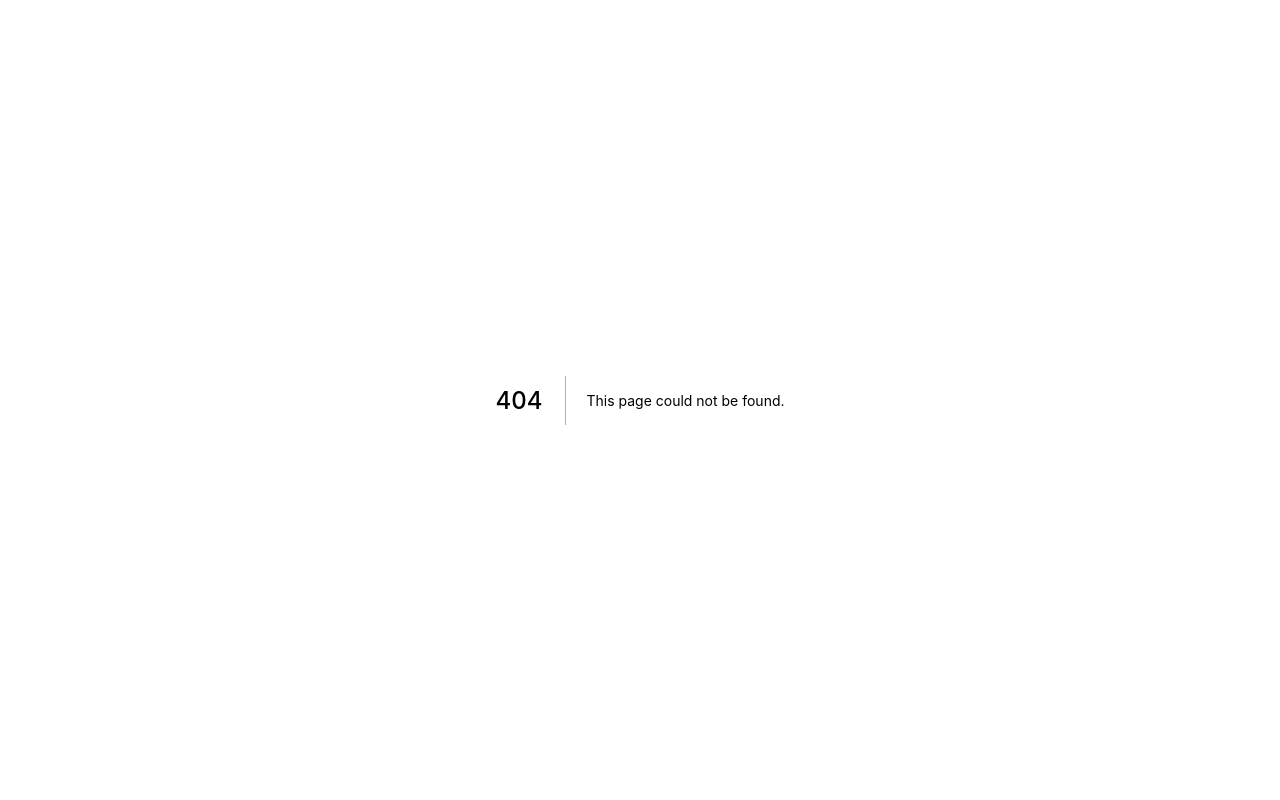
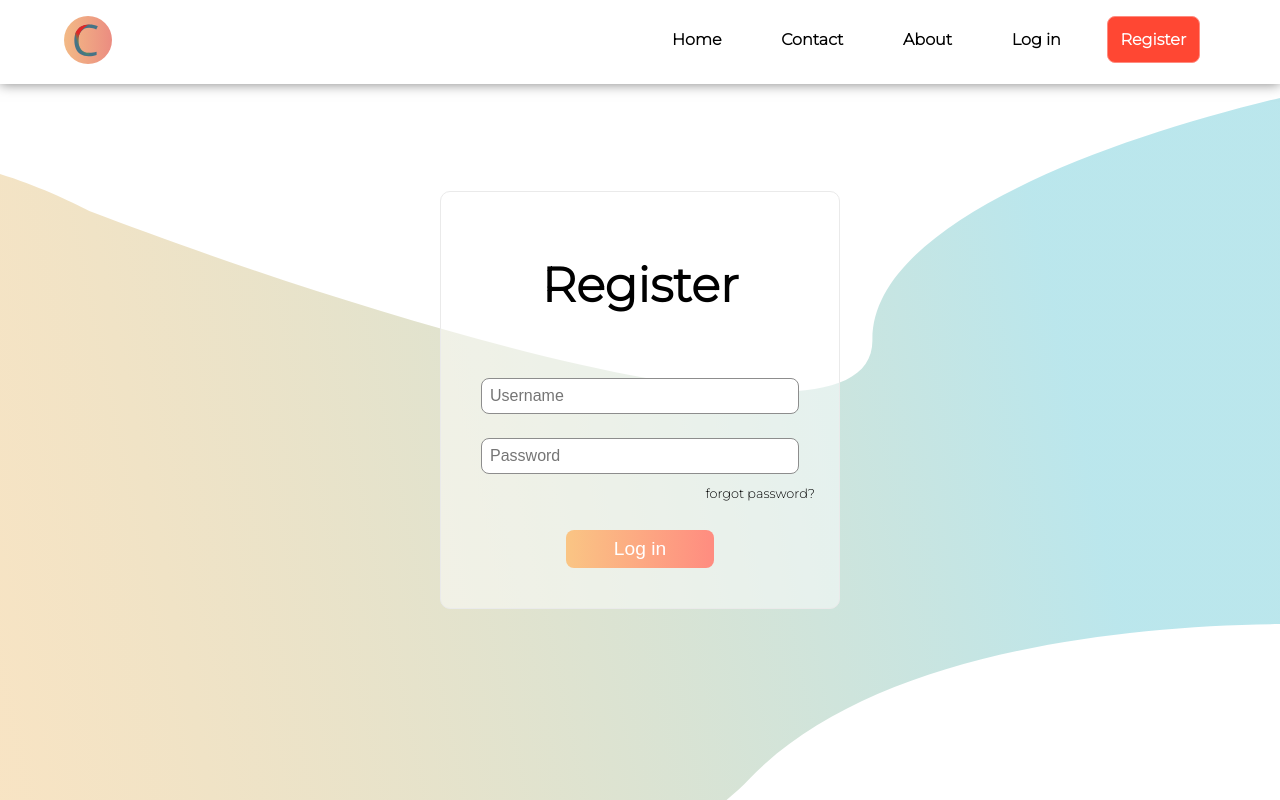
Before and after one commit to jermainejanszen/carta, a Next.js app: page /register in a window 1280 px wide. Before the commit this address had no page. Built offline with nearby package versions, Linux system fonts and the light colour scheme.

Commit message:
adding register branch and working on it a tad

```diff
--- a/pages/login/index.tsx
+++ b/pages/register/index.tsx
@@ -1,19 +1,19 @@
-import SplashNavBar from '../../widgets/SplashNavBar';
-import styles from '../../styles/Login.module.scss';
+import SplashNavBar from "../../widgets/SplashNavBar";
+import styles from "../../styles/Register.module.scss";
 
 interface Props {
 
 }
 
-const Login = (props: Props) => {
-  return (
-    <div className={styles.container}>
+const Register = (props: Props) => {
+    return (
+        <div className={styles.container}>
       <header className={styles.header}>
-          <SplashNavBar />
+        <SplashNavBar />
       </header>
 
       <div className={styles.card}>
-          <h2>Log in</h2>
+          <h2>Register</h2>
 
           <form className={styles.form} action="">
             <input placeholder="Username" type="text" name="Username" id="name"></input>
@@ -25,7 +25,7 @@ const Login = (props: Props) => {
           <button className={styles.button}>Log in</button>
       </div>
     </div>
-  )
+    )
 }
 
-export default Login
+export default Register
--- /dev/null
+++ b/styles/Register.module.scss
@@ -0,0 +1,91 @@
+@import "./colors";
+
+.container{
+    display: flex;
+    flex-direction: column;
+    align-items: center;
+    height: 100vh;
+    justify-content: center;
+    background-image: url('../public/background.svg');
+    background-size: cover;
+    background-repeat: no-repeat;
+    background-position-y: 10vh;
+}
+
+.header {
+    position: absolute;
+    top: 0;
+    width: 100%;
+    justify-self: flex-start;
+}
+
+.card {
+    display: flex;
+    flex-direction: column;
+    margin: 1rem;
+    padding: 1.5rem;
+    text-align: middle;
+    color: inherit;
+    text-decoration: none;
+    border: 1px solid #eaeaea;
+    border-radius: 10px;
+    transition: color 0.15s ease, border-color 0.15s ease;
+    min-width: 400px;
+    align-items: center;
+    background-color: rgba($color: #ffffff, $alpha: .5);
+
+    h2 {
+        color: linear-gradient(to right, $orange500, $red500);
+        font-size: 3rem;
+    }
+}
+
+.button {
+    padding: 0.5rem 3rem;
+    margin: 1rem 0;
+    color: white;
+    background-color: $red500;
+    border: none;
+    border-radius: 8px;
+    font-size: 1.2rem;
+    background-image: linear-gradient(to right, $orange500, $red500);
+}
+
+.button:hover {
+    cursor: pointer;
+}
+
+.form{
+    display: flex;
+    flex-direction: column;
+    justify-content: space-around;
+    width: 100%;
+    padding: 0 1rem;
+
+    input {
+        border: 1px solid $beta400;
+        border-radius: 8px;
+        font-size: 1rem;
+        padding: .5rem;
+        margin: 1.5rem 0 0 0;
+    }
+
+    input:hover {
+        border-color: $aqua300;
+    }
+
+    input:focus {
+        outline: none;
+        box-shadow: 1px 0px 6px $aqua500;
+    }
+}
+
+.forgotPass {
+    font-size: .8rem;
+    align-self: flex-end;
+}
+
+.forgotPass:hover {
+    color: $aqua200;
+    cursor: pointer;
+}
--- a/widgets/SplashNavBar.tsx
+++ b/widgets/SplashNavBar.tsx
@@ -15,6 +15,10 @@ const SplashNavBar = (props: Props) => {
     router.push('/login');
   }
 
+  const handleRegisterClick = (e) => {
+    e.preventDefault();
+    router.push('/register');
+  }
   return (
     <div className={styles.container}>
       <div className={styles.logo}>
@@ -25,7 +29,7 @@ const SplashNavBar = (props: Props) => {
         <Button variant="ghost">Contact</Button>
         <Button variant="ghost">About</Button>
         <Button variant="ghost" onClick={handleLoginClick}>Log in</Button>
-        <Button palette="primary">Register</Button>
+        <Button palette="primary" onClick={handleRegisterClick}>Register</Button>
       </div>
     </div>
   )
```
